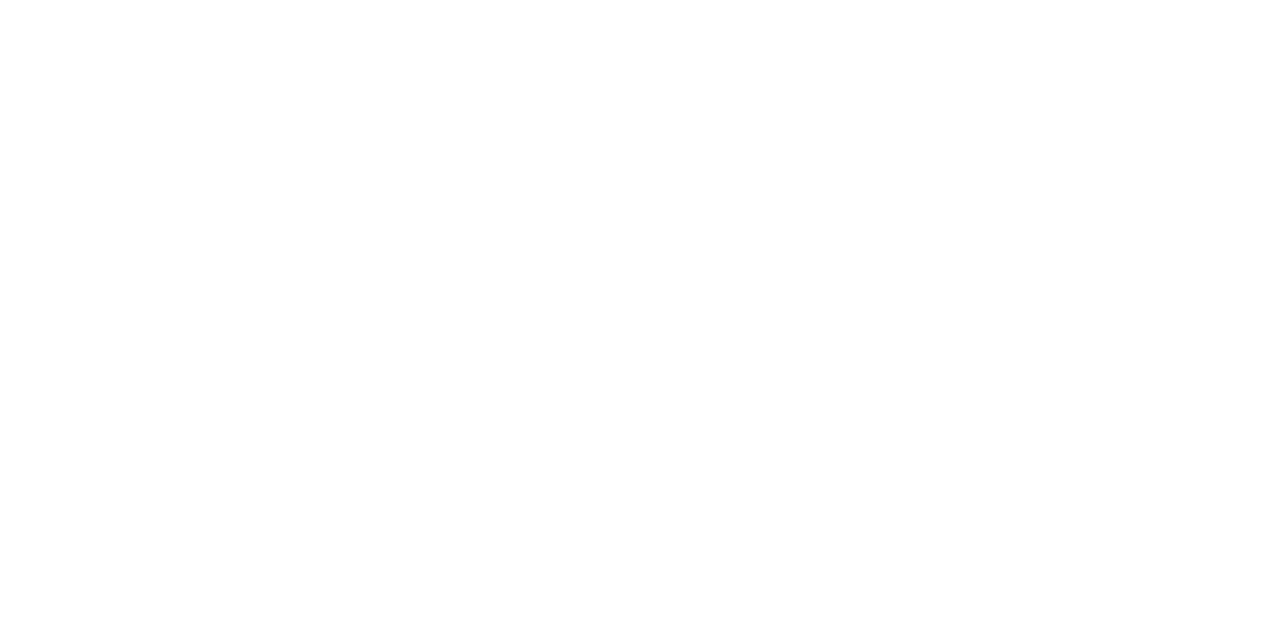
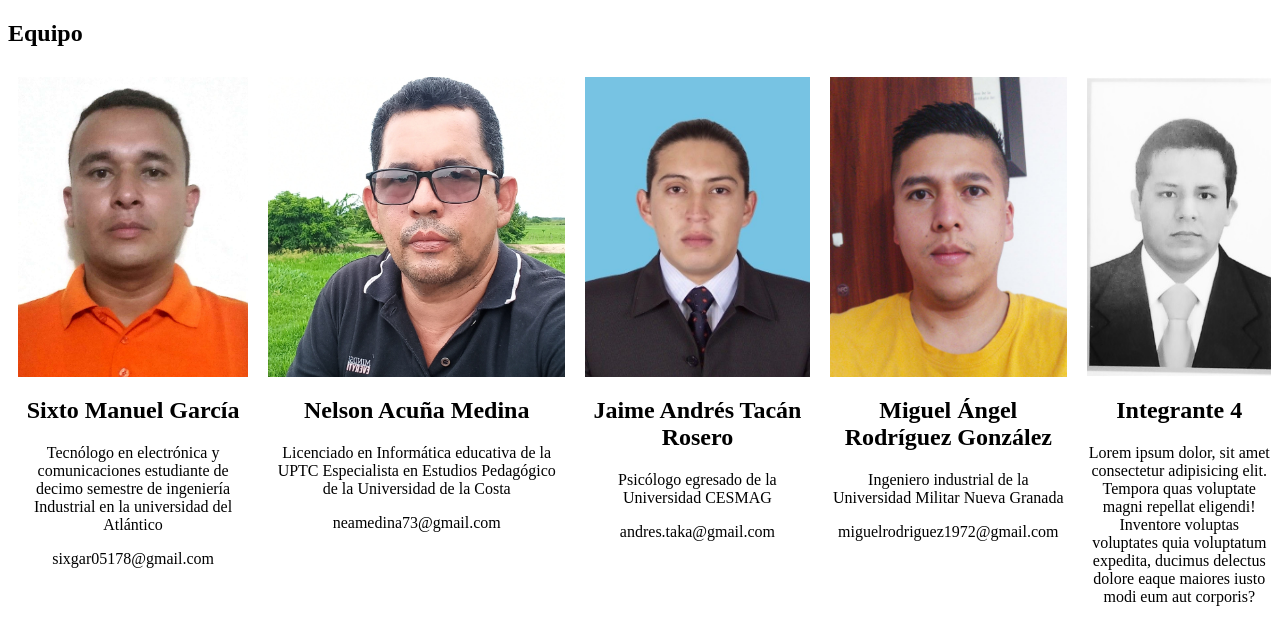
Before and after one commit to AndresTaka/sprint-1-1, a plain HTML site: page index.html in a window 1280 px wide. Drawn offline with Linux system fonts and the light colour scheme.

Commit message:
Añadí banco de imagenes del equipop de trabajo, agregue codigo de la sección de equipo, agregue stilo de la sección de equipo

```diff
--- a/index.html
+++ b/index.html
@@ -10,7 +10,74 @@
 </head>
 
 <body>
+    <!-- Inicio Estilo sección equipo -->
+    <style>
+        .team-section {
+            display: flex;
+        }
 
+        .team-info{
+            padding: 10px;
+            text-align:center;
+        }
+
+        .team-info__imagen{
+            display: block;
+            margin-right: auto;
+            margin-left: auto;
+            height: 300px;
+            width: auto;
+        }
+    </style>
+    <!-- Fin Estilo sección equipo -->
+
+    <!-- inicio sección de equipo -->
+    <h2>Equipo</h2>
+        <section id="team" class="team-section">
+
+        <article class="team-info">
+            <img class="team-info__imagen" src="img equipo/sixto.jpg" alt="">
+            <h2 class="team-info__title">Sixto Manuel García</h2>
+            <p class="team-info__text">
+                Tecnólogo en electrónica y comunicaciones estudiante de decimo semestre de ingeniería Industrial en la universidad del Atlántico</p>
+                <p>sixgar05178@gmail.com</p>
+        </article>
+
+        <article class="team-info">
+            <img class="team-info__imagen" src="img equipo/nelson.jpg" alt="">
+            <h2 class="team-info__title">Nelson Acuña Medina</h2>
+            <p class="team-info__text">
+            Licenciado en Informática educativa de la UPTC Especialista en Estudios Pedagógico de la Universidad de la Costa</p>
+            <p>neamedina73@gmail.com</p>
+        </article>
+
+        <article class="team-info">
+            <img class="team-info__imagen" src="img equipo/andres.jpeg" alt="">
+            <h2 class="team-info__title">Jaime Andrés Tacán Rosero</h2>
+            <p class="team-info__text">
+            Psicólogo egresado de la Universidad CESMAG</p>
+            <p>andres.taka@gmail.com</p>
+        </article>
+
+        <article class="team-info">
+            <img class="team-info__imagen" src="img equipo/miguel.jpg" alt="">
+            <h2 class="team-info__title">Miguel Ángel Rodríguez González</h2>
+            <p class="team-info__text">
+                Ingeniero industrial de la Universidad Militar Nueva Granada</p>
+                <p>miguelrodriguez1972@gmail.com </p>
+        </article>
+
+        <article class="team-info">
+            <img class="team-info__imagen" src="img equipo/felipe.jpg" alt="">
+            <h2 class="team-info__title">Integrante 4</h2>
+            <p class="team-info__text">
+                Lorem ipsum dolor, sit amet consectetur adipisicing elit. Tempora quas voluptate magni repellat eligendi! Inventore voluptas
+                voluptates quia voluptatum expedita, ducimus delectus dolore eaque maiores iusto modi eum aut corporis?
+            </p>
+        </article>
+
+    </section>
+    <!-- fin sección de equipo -->
 </body>
 
 </html>
--- a/style.css
+++ b/style.css
@@ -0,0 +1,19 @@
+
+/* Inicio Estilo sección equipo */
+.team-section {
+    display: flex;
+    }
+
+.team-info{
+    padding: 10px;
+    text-align:center;
+    }
+
+.team-info__imagen{
+    display: block;
+    margin-right: auto;
+    margin-left: auto;
+    height: 300px;
+    width: auto;
+}
+/* Fin Estilo sección equipo*/
```
Also changed, not shown: img equipo/andres.jpeg (added), img equipo/felipe.jpg (added), img equipo/miguel.jpg (added), img equipo/nelson.jpg (added), img equipo/sixto.jpg (added), 1 other file.
